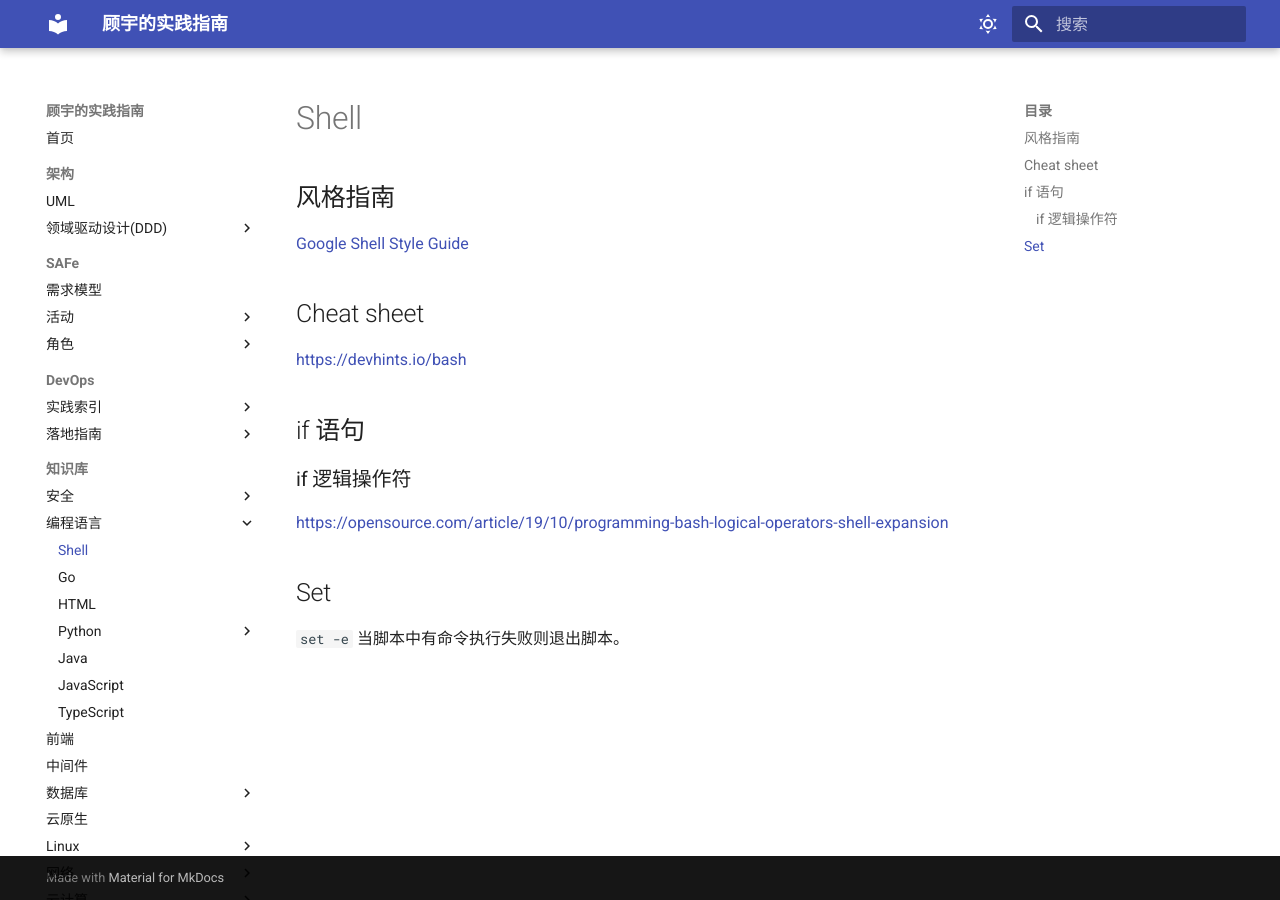
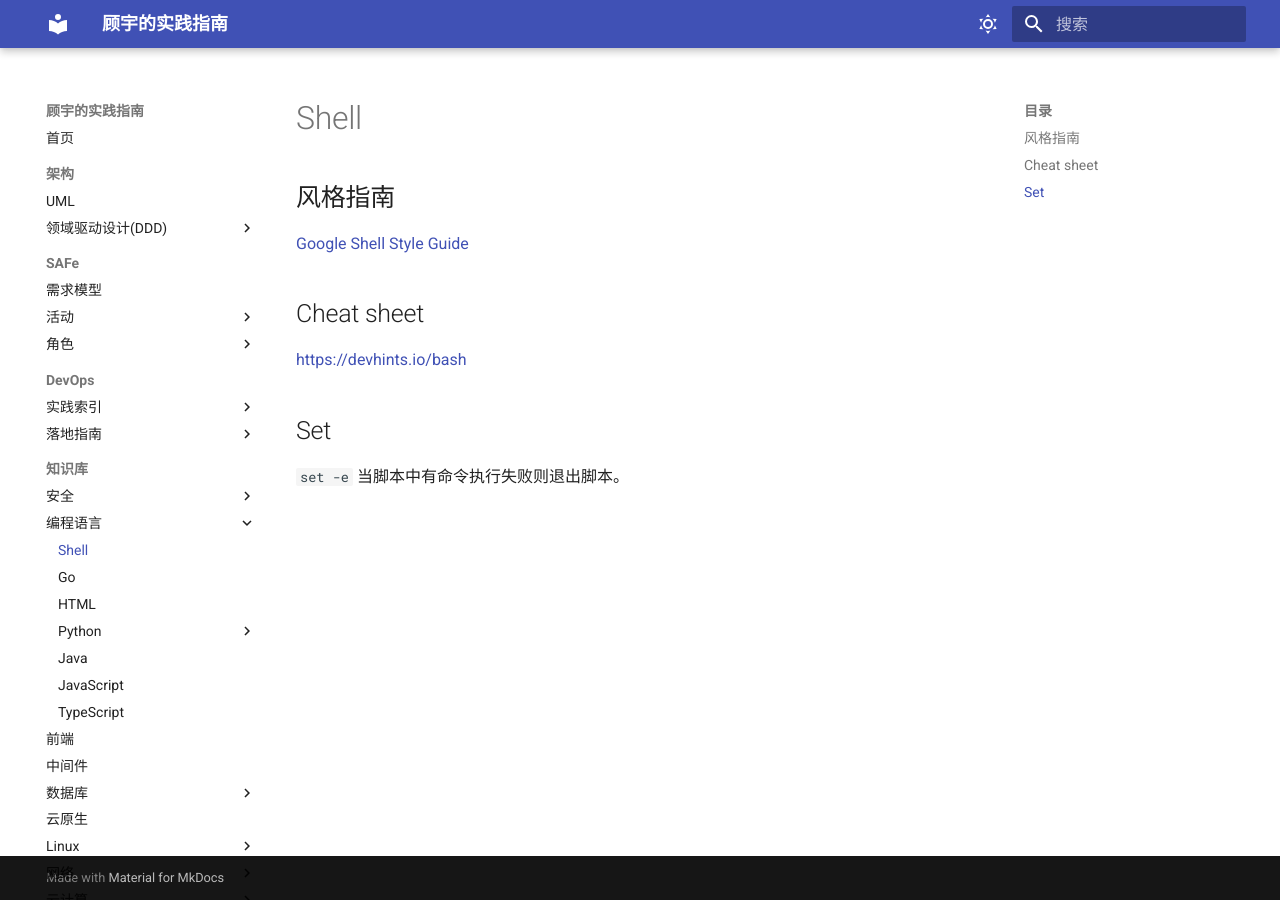
Before and after one commit to wizardbyron/guides, an MkDocs documentation site: the page built from docs/programming/shell/index.md, in a window 1280 px wide. Built offline with MkDocs 1.6.1 and Material for MkDocs 9.7.7, drawn with Linux system fonts in a browser that asks for light colours.

Commit message:
Remove invalid url

```diff
--- a/docs/programming/shell/index.md
+++ b/docs/programming/shell/index.md
@@ -8,12 +8,6 @@
 
 <https://devhints.io/bash>
 
-## if 语句
-
-### if 逻辑操作符
-
-<https://opensource.com/article/19/10/programming-bash-logical-operators-shell-expansion>
-
 ## Set
 
 `set -e` 当脚本中有命令执行失败则退出脚本。
```
